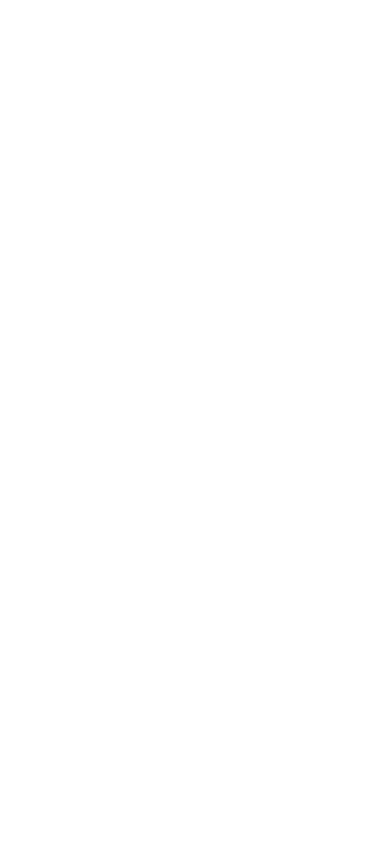
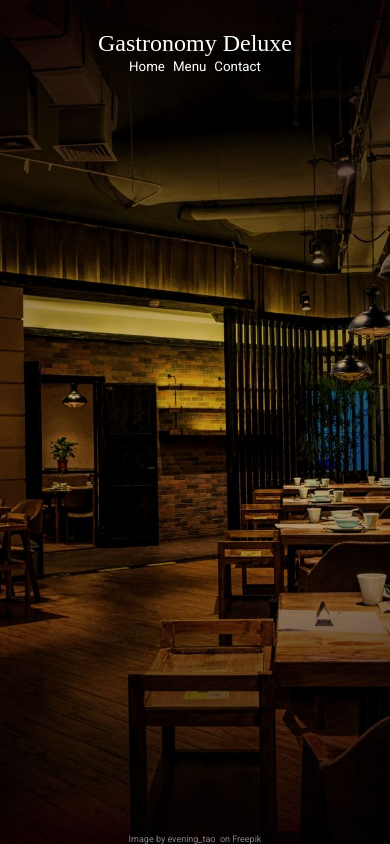
Before and after one commit to CantarinoG/top-restaurant-page, a website built with webpack: page dist/index.html in a window 390 px wide. Built offline with Linux system fonts and the light colour scheme; a web font is replaced by a local one.

Commit message:
Added the page layout

```diff
--- a/package.json
+++ b/package.json
@@ -4,7 +4,9 @@
     "description": "Project from www.theodinproject.com. The goal is to create a simple restaurant page, but making use of webpack, as well as any loader and plugin needed.",
     "main": "index.js",
     "scripts": {
-        "test": "echo \"Error: no test specified\" && exit 1"
+        "test": "echo \"Error: no test specified\" && exit 1",
+        "build": "webpack",
+        "watch": "webpack --watch"
     },
     "repository": {
         "type": "git",
@@ -17,6 +19,8 @@
     },
     "homepage": "https://github.com/CantarinoG/top-restaurant-page#readme",
     "devDependencies": {
+        "css-loader": "^6.7.2",
+        "style-loader": "^3.3.1",
         "webpack": "^5.75.0",
         "webpack-cli": "^5.0.0"
     }
--- a/src/index.js
+++ b/src/index.js
@@ -1 +1,24 @@
-console.log("Hello world!");
+import './styles/layout.css';
+import bg from './imgs/bg.png';
+
+const body = document.querySelector('body');
+
+body.innerHTML = `
+<header>
+    <span class="logo">Gastronomy Deluxe</span>
+    <nav>
+        <ul class="nav">
+            <li><a class="item" href="#">Home</a></li>
+            <li><a class="item" href="#">Menu</a></li>
+            <li><a class="item" href="#">Contact</a></li>
+        </ul>
+    </nav>
+
+</header>
+
+<main class="content"></main>
+
+<footer>
+    <a href="https://www.freepik.com/free-photo/restaurant-interior_1243339.htm#query=luxury%20restaurant&position=0&from_view=keyword">Image by evening_tao &nbsp;</a> on Freepik
+</footer>
+`;
--- /dev/null
+++ b/src/styles/layout.css
@@ -0,0 +1,78 @@
+@import url('https://fonts.googleapis.com/css2?family=Italiana&family=Roboto&display=swap');
+ :root {
+    --italiana: 'Italiana', serif;
+    --roboto: 'Roboto', sans-serif;
+}
+
+* {
+    margin: 0;
+    padding: 0;
+    box-sizing: border-box;
+}
+
+body {
+    min-height: 100vh;
+    background-image: url('../imgs/bg.png');
+    background-position: center;
+    background-size: cover;
+    background-repeat: no-repeat;
+    color: white;
+    position: relative;
+}
+
+header {
+    display: flex;
+    padding: 30px;
+    gap: calc(100% - 400px);
+    margin-bottom: 24px;
+}
+
+nav {
+    display: flex;
+    align-items: center;
+}
+
+.nav {
+    display: flex;
+    list-style: none;
+}
+
+a {
+    color: inherit;
+    text-decoration: none;
+}
+
+.logo {
+    font-family: var(--italiana);
+    font-size: x-large;
+}
+
+.item {
+    font-family: var(--roboto);
+    font-size: smaller;
+    padding-right: 4px;
+    padding-left: 4px;
+}
+
+footer {
+    display: flex;
+    position: absolute;
+    bottom: 0;
+    justify-content: center;
+    width: 100vw;
+    font-family: var(--roboto);
+    font-size: xx-small;
+    opacity: 0.5;
+}
+
+@media (max-width: 540px) {
+    header {
+        flex-direction: column;
+    }
+    .logo {
+        text-align: center;
+    }
+    nav {
+        justify-content: center;
+    }
+}
--- a/webpack.config.js
+++ b/webpack.config.js
@@ -6,4 +6,15 @@ module.exports = {
         filename: 'main.js',
         path: path.resolve(__dirname, 'dist'),
     },
+    module: {
+        rules: [{
+                test: /\.css$/i,
+                use: ['style-loader', 'css-loader'],
+            },
+            {
+                test: /\.(png|svg|jpg|jpeg|gif)$/i,
+                type: 'asset/resource',
+            },
+        ],
+    },
 };
```
Also changed, not shown: dist/9ea67da49beb72c2bd3c.png (added), dist/index.html, dist/main.js, src/imgs/bg.png (added), 1 other file.
